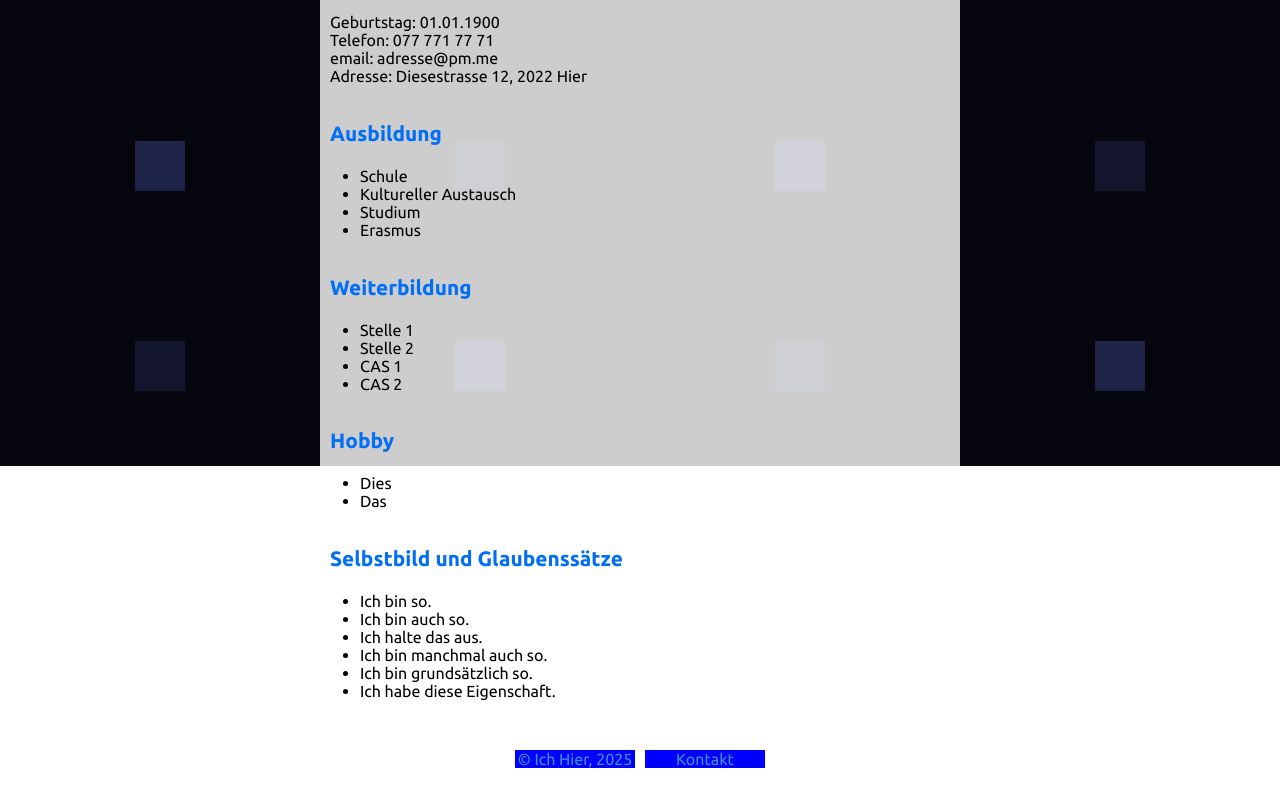
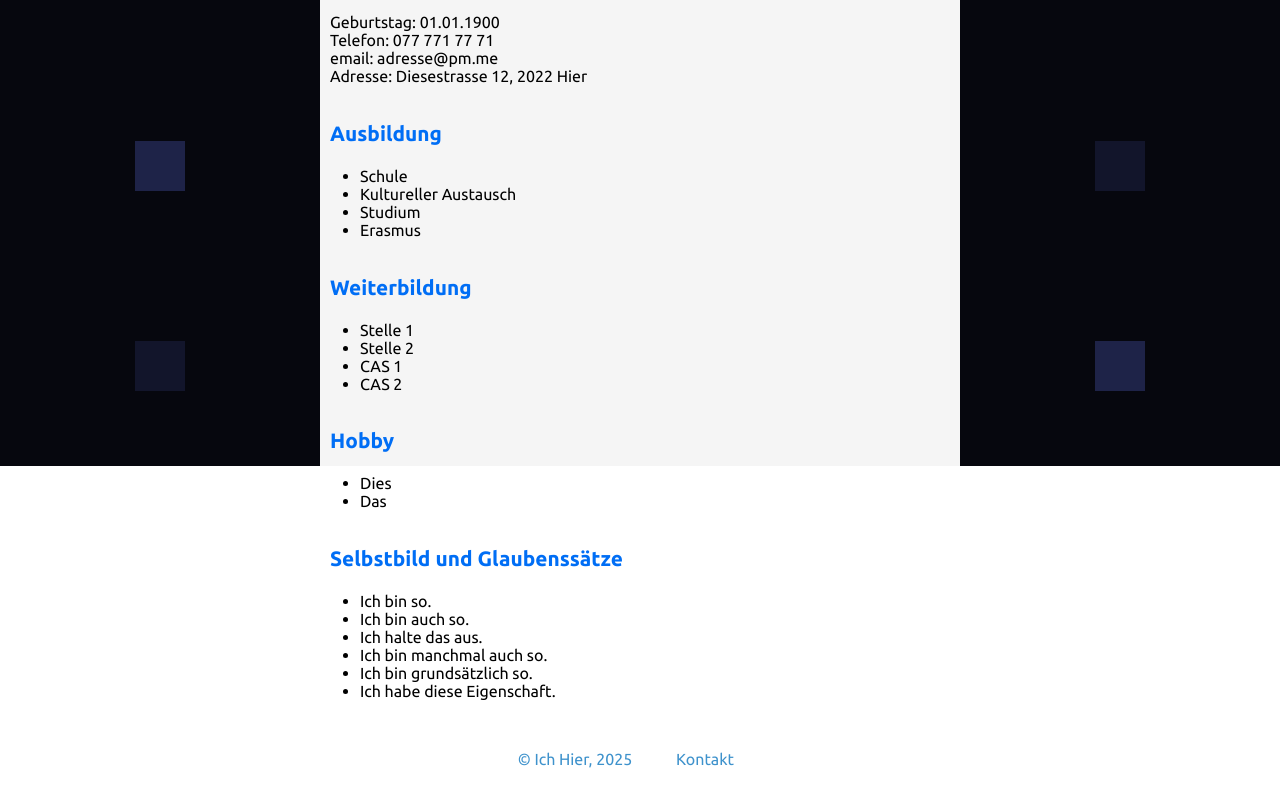
Before and after one commit to crypto-gif/html-portfolio, a plain HTML site: page index.html in a window 1280 px wide. Shown: the part 334-1128 px from the top of the page. Drawn offline with Linux system fonts and the light colour scheme; files whose address does not match are found by name.

Commit message:
Add files via upload
update css

```diff
--- a/style.css
+++ b/style.css
@@ -22,7 +22,7 @@ footer > p {
     font-size: 1rem;
     flex-grow: 0;
     flex-basis: 1;
-    background-color: blue;
+    /*background-color: blue;*/
     width: 120px;
     border-left: 0;
 }
@@ -116,8 +116,8 @@ li {
 #läufer {
     z-index: -99;
     position: fixed;
-    background-color: white;
-    opacity: 80%;
+    background-color: whitesmoke;
+    opacity: 100%;
     width: 50%;
     height: 100%;
 }
```
